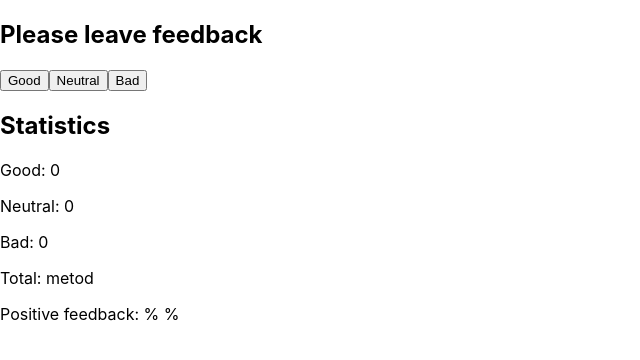
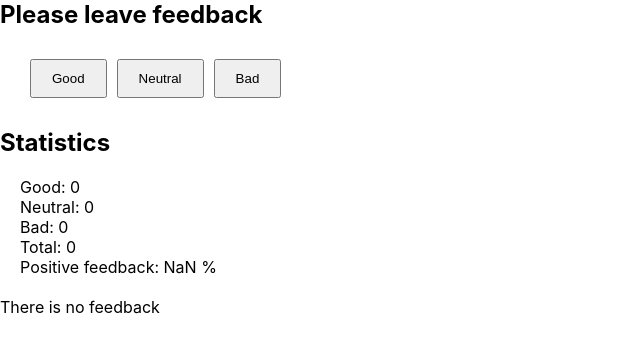
Before and after one commit to NataliaStupka/goit-react-hw-02-feedback, a React app: page / in a window 1280 px wide. Shown: the whole page, without its empty margins (0-640 px from the left). Built offline with nearby package versions, Linux system fonts and the light colour scheme.

Commit message:
2 д/з feedback

```diff
--- a/src/components/App.js
+++ b/src/components/App.js
@@ -1,6 +1,8 @@
 import React, { Component } from 'react';
+import SectionTitle from './SectionTitle';
 import Statistics from './Statistics';
 import FeedbackOptions from './FeedbackOptions';
+import Notification from './Notification';
 
 class App extends Component {
   state = {
@@ -9,25 +11,61 @@ class App extends Component {
     bad: 0,
   };
 
-  //метод подсчет всех голосов
-  // countTotalFeedback() => { };
-
-  //метод подсчет процентов
-  // countPositiveFeedbackPercentage() = {};
+  handleIncrementGood = () => {
+    this.setState(prevState => {
+      return {
+        good: prevState.good + 1,
+      };
+    });
+    //  console.log('нажимаю на кнопку  good');
+  };
+  handleIncrementNeutral = () => {
+    this.setState(prevState => {
+      return {
+        neutral: prevState.neutral + 1,
+      };
+    });
+    //  console.log('нажимаю на кнопку  neutral');
+  };
+  handleIncrementBad = () => {
+    this.setState(prevState => {
+      return {
+        bad: prevState.bad + 1,
+      };
+    });
+    //  console.log('нажимаю на кнопку bad');
+  };
 
   render() {
     const { good, neutral, bad } = this.state;
+    // подсчет всех голосов
+    const countTotalFeedback = good + neutral + bad;
+    // подсчет процентов положительных отзывов
+    const countPositiveFeedbackPercentage = (
+      (good / countTotalFeedback) *
+      100
+    ).toFixed(0);
 
     return (
       <section>
-        <FeedbackOptions></FeedbackOptions>
-        <Statistics
-          good={good}
-          neutral={neutral}
-          bad={bad}
-          total="metod"
-          positivePercentage="%"
-        ></Statistics>
+        <SectionTitle title="Please leave feedback">
+          <FeedbackOptions
+            onIncrementGood={this.handleIncrementGood}
+            onIncrementNeutral={this.handleIncrementNeutral}
+            onIncrementBad={this.handleIncrementBad}
+          />
+        </SectionTitle>
+
+        <SectionTitle title="Statistics">
+          <Statistics
+            good={good}
+            neutral={neutral}
+            bad={bad}
+            total={countTotalFeedback}
+            positivePercentage={countPositiveFeedbackPercentage}
+          />
+          <Notification message="There is no feedback" />
+        </SectionTitle>
       </section>
     );
   }
--- a/src/components/FeedbackOptions/FeedbackOptions.css
+++ b/src/components/FeedbackOptions/FeedbackOptions.css
@@ -0,0 +1,11 @@
+.Feedback {
+}
+.Feedback__container-buttons {
+  display: flex;
+  padding: 10px;
+  margin: 20px;
+}
+.Feedback__button {
+  margin-right: 10px;
+  padding: 10px 20px;
+}
--- a/src/components/FeedbackOptions/FeedbackOptions.jsx
+++ b/src/components/FeedbackOptions/FeedbackOptions.jsx
@@ -1,15 +1,14 @@
 import React, { Component } from 'react';
 import './FeedbackOptions.css';
 
-const FeedbackOptions = () => {
-    return (
-        <div>
-            <h1>Please leave feedback</h1>
-            <button>Good</button>
-            <button>Neutral</button>
-            <button>Bad</button>
-        </div>
+const FeedbackOptions = ({onIncrementGood, onIncrementNeutral, onIncrementBad}) => (
+
+            <div className='Feedback__container-buttons'>
+                <button onClick={onIncrementGood} className='Feedback__button' >Good</button>
+                <button onClick={onIncrementNeutral} className='Feedback__button'>Neutral</button>
+                <button onClick={onIncrementBad} className='Feedback__button'>Bad</button>
+            </div>
+
     );
-};
 
 export default FeedbackOptions;
--- a/src/components/Notification/Notification.jsx
+++ b/src/components/Notification/Notification.jsx
@@ -0,0 +1,6 @@
+import React from 'react';
+
+
+const Notification = ({ message }) => <p>{message}</p>;
+
+export default Notification;
--- /dev/null
+++ b/src/components/Notification/index.js
@@ -0,0 +1 @@
+export { default } from './Notification';
--- a/src/components/SectionTitle/SectionTitle.jsx
+++ b/src/components/SectionTitle/SectionTitle.jsx
@@ -0,0 +1,16 @@
+
+import React from 'react';
+
+
+// const SectionTitle = ({ title }) => <><h2>{title}</h2> </>;
+
+
+function SectionTitle({ title, children }) {
+    return <div>
+        <h2>{ title }</h2>
+        {children}
+    </div>
+
+}
+
+export default SectionTitle;
--- /dev/null
+++ b/src/components/SectionTitle/index.js
@@ -0,0 +1 @@
+export { default } from './SectionTitle';
--- a/src/components/Statistics/Statistics.css
+++ b/src/components/Statistics/Statistics.css
@@ -0,0 +1,6 @@
+.Statistics {
+  margin: 20px;
+}
+.Statistics__title {
+  padding-bottom: 15px;
+}
--- a/src/components/Statistics/Statistics.jsx
+++ b/src/components/Statistics/Statistics.jsx
@@ -4,13 +4,14 @@ import './Statistics.css'
 
 const Statistics = ({good, neutral, bad, total, positivePercentage}) => {
     return (
-        <div>
-            <h2>Statistics</h2>
-            <p>Good: {good}</p>
-            <p>Neutral: {neutral}</p>
-            <p>Bad: {bad} </p>
-            <p>Total: {total}</p>
-            <p>Positive feedback: {positivePercentage} %</p>
+        <div className='Statistics'>
+            <ul>
+                <li>Good: {good}</li>
+                <li>Neutral: {neutral}</li>
+                <li>Bad: {bad} </li>
+                <li>Total: {total}</li>
+                <li>Positive feedback: {positivePercentage} %</li>
+            </ul>
         </div>
     );
 };
--- a/src/index.css
+++ b/src/index.css
@@ -11,3 +11,49 @@ code {
   font-family: source-code-pro, Menlo, Monaco, Consolas, 'Courier New',
     monospace;
 }
+
+/* Основные стили, перенести?? */
+* {
+  margin: 0;
+  padding: 0;
+}
+
+body,
+html {
+  height: 100%;
+}
+
+img,
+picture,
+svg {
+  display: block;
+  max-width: 100%;
+  height: auto;
+}
+
+h1,
+h2,
+h3,
+h4,
+h5,
+h6,
+p {
+  margin-top: 0;
+  margin-bottom: 0;
+}
+
+ul,
+ol {
+  list-style: none;
+}
+
+a {
+  text-decoration: none;
+  color: inherit;
+}
+
+button {
+  /* border: none;
+  background-color: transparent; */
+  cursor: pointer;
+}
```
Also changed, not shown: 1 other file.
